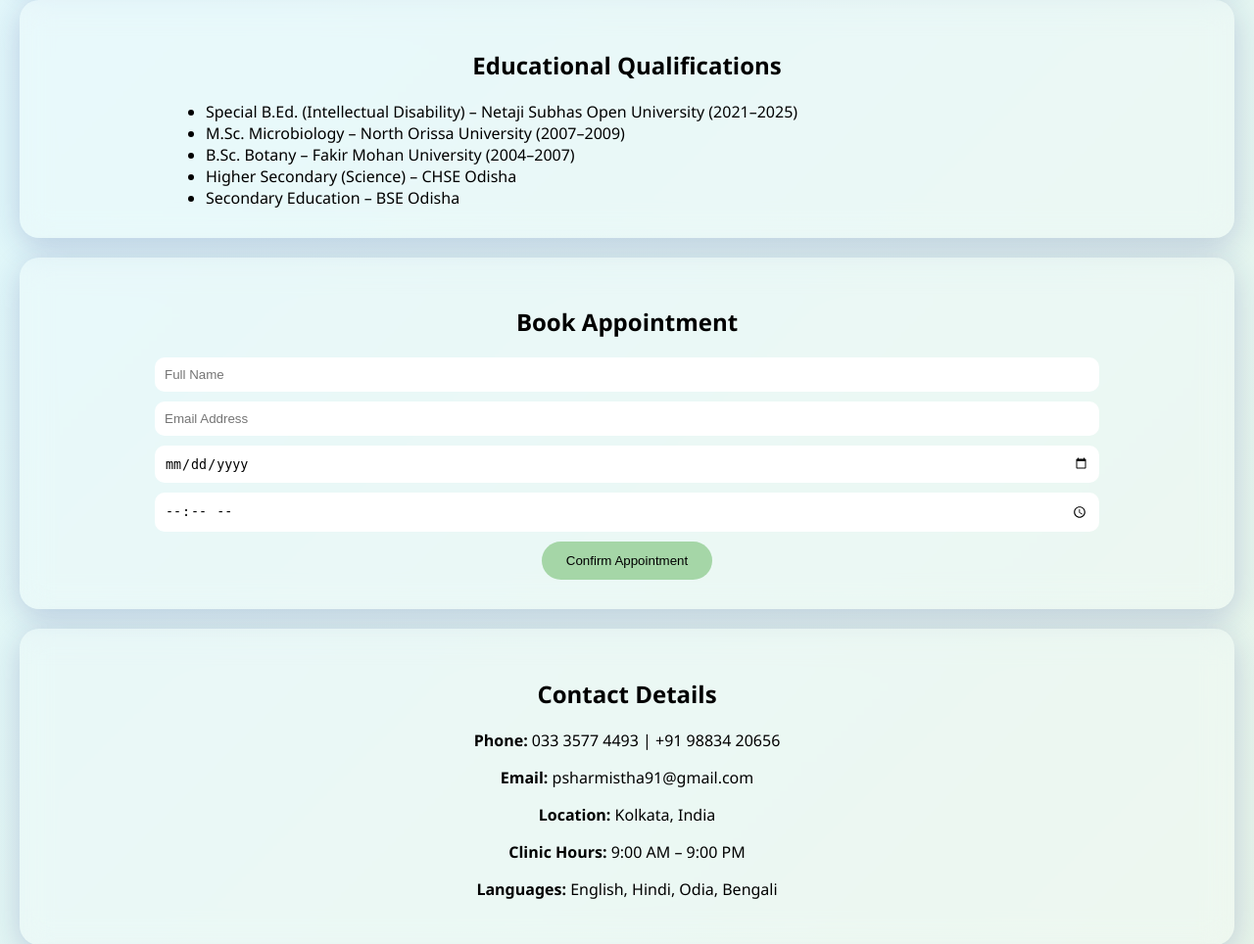
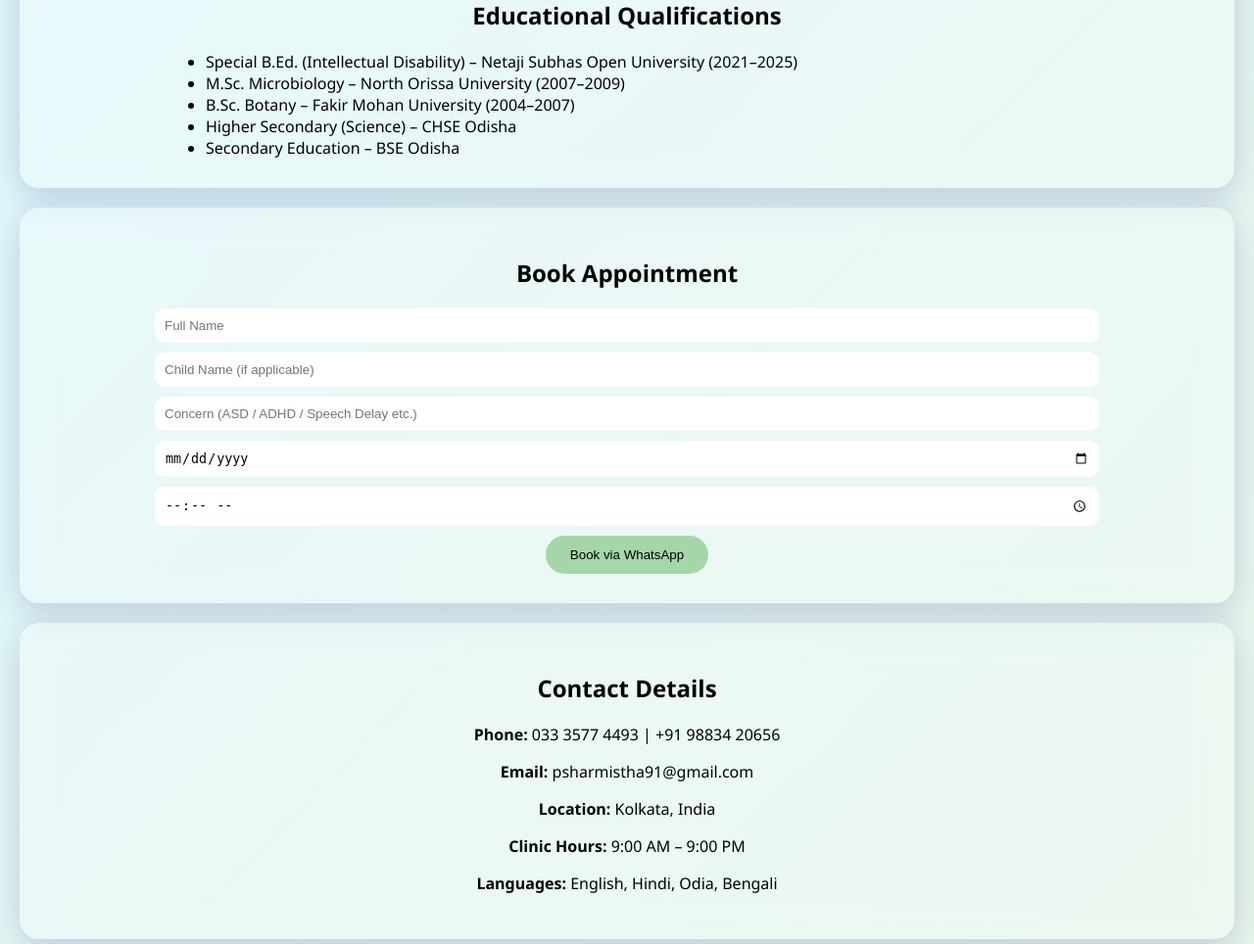
Before and after one commit to abhinandansgit/SpeechCare-Premium, a Flask app: page / in a window 1280 px wide. Shown: the part 2052-3016 px from the top of the page at 98% size. Run offline with Flask 3, Linux system fonts and the light colour scheme.

Commit message:
Refactor index.html for enhanced layout and features
Updated the HTML structure and added new elements for improved functionality and design.

```diff
--- a/templates/index.html
+++ b/templates/index.html
@@ -3,17 +3,25 @@
 <head>
 <meta charset="UTF-8">
 <meta name="viewport" content="width=device-width, initial-scale=1.0">
-<title>Sharmistha Panigrahi | Speech Therapy & Special Education</title>
+<title>Sharmistha Panigrahi | Speech Therapy</title>
+
 <link rel="stylesheet" href="{{ url_for('static', filename='style.css') }}">
 <script src="https://cdn.jsdelivr.net/npm/particles.js"></script>
+<link href="https://fonts.googleapis.com/css2?family=Poppins:wght@300;400;600;700&display=swap" rel="stylesheet">
 </head>
+
 <body>
 
 <div id="particles-js"></div>
 
 <header class="glass">
-    <h2>SpeechCare Clinic</h2>
-    <nav>
+    <div class="logo">SpeechCare Clinic</div>
+
+    <div class="menu-toggle" onclick="toggleMenu()">
+        ☰
+    </div>
+
+    <nav id="nav-menu">
         <a href="#about">About</a>
         <a href="#services">Services</a>
         <a href="#experience">Experience</a>
@@ -108,11 +116,12 @@
 <section id="appointment" class="glass section">
     <h2>Book Appointment</h2>
     <form id="appointmentForm">
-        <input type="text" name="name" placeholder="Full Name" required>
-        <input type="email" name="email" placeholder="Email Address" required>
-        <input type="date" name="date" required>
-        <input type="time" name="time" required>
-        <button type="submit">Confirm Appointment</button>
+        <input type="text" id="name" placeholder="Full Name" required>
+        <input type="text" id="child" placeholder="Child Name (if applicable)">
+        <input type="text" id="concern" placeholder="Concern (ASD / ADHD / Speech Delay etc.)" required>
+        <input type="date" id="date" required>
+        <input type="time" id="time" required>
+        <button type="submit">Book via WhatsApp</button>
     </form>
 </section>
 
@@ -129,10 +138,6 @@
     © 2026 Sharmistha Panigrahi | Speech Therapy & Special Education Clinic
 </footer>
 
-<a href="https://wa.me/919883420656" class="whatsapp" target="_blank">
-    WhatsApp Booking
-</a>
-
 <script src="{{ url_for('static', filename='script.js') }}"></script>
 </body>
 </html>
```
